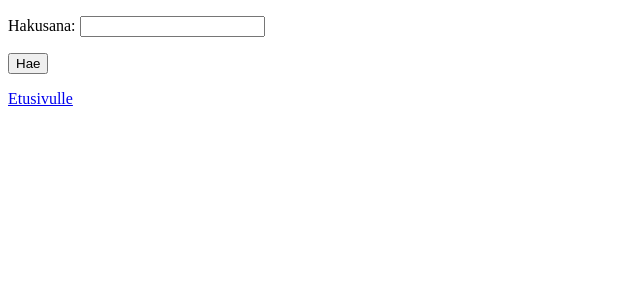
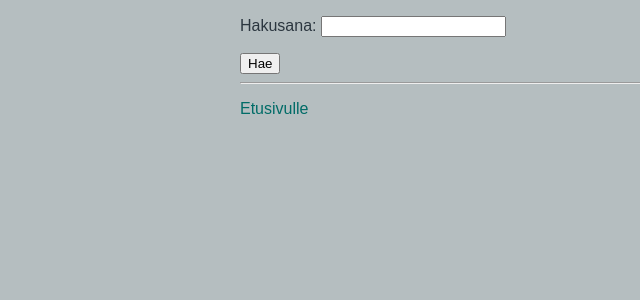
Before and after one commit to kjh/musiikkikirjasto, a Flask app: page /search in a window 1280 px wide. Shown: the top 300 px of the page, without its empty margins (0-640 px from the left). Run offline with Flask 3, Linux system fonts and the light colour scheme.

Commit message:
Added css styles

```diff
--- /dev/null
+++ b/static/main.css
@@ -0,0 +1,35 @@
+body {
+    margin: auto;
+    max-width: 50em;
+    font-family: sans-serif;
+    background-color: rgb(181, 190, 192);
+}
+
+h1 {
+    color: rgb(65, 65, 70);
+    font-size: 36px;
+}
+
+h2 {
+    color: rgb(65, 65, 70);
+    font-size: 30px;
+}
+
+h3 {
+    color: rgb(65, 65, 70);
+    font-size: 24px;
+}
+
+p {
+    color: rgb(43, 54, 63);
+    font-size: 16px;
+}
+
+a {
+    color: rgb(0, 108, 103);
+    text-decoration: none;
+}
+
+a:hover {
+    text-decoration: underline;
+}
--- a/templates/collection.html
+++ b/templates/collection.html
@@ -2,6 +2,7 @@
 <html>
 
 <head>
+  <link rel="stylesheet" href="/static/main.css">
   <title>{{ collection.title }} - {{ collection.username }} </title>
 </head>
 
--- a/templates/edit.html
+++ b/templates/edit.html
@@ -2,6 +2,7 @@
 <html>
 
 <head>
+  <link rel="stylesheet" href="/static/main.css">
   <title>Julkaisun muokkaus</title>
 </head>
 
--- a/templates/edit_collection.html
+++ b/templates/edit_collection.html
@@ -2,6 +2,7 @@
 <html>
 
 <head>
+    <link rel="stylesheet" href="/static/main.css">
     <title>{{ collection.title }} - {{ collection.username }} </title>
 </head>
 
--- a/templates/index.html
+++ b/templates/index.html
@@ -2,6 +2,7 @@
 <html>
 
 <head>
+  <link rel="stylesheet" href="/static/main.css">
   <title>Musiikkikirjasto</title>
 </head>
 
--- a/templates/login.html
+++ b/templates/login.html
@@ -2,6 +2,7 @@
 <html>
 
 <head>
+  <link rel="stylesheet" href="/static/main.css">
   <title>Kirjaudu sisään</title>
 </head>
 
--- a/templates/register.html
+++ b/templates/register.html
@@ -2,6 +2,7 @@
 <html>
 
 <head>
+  <link rel="stylesheet" href="/static/main.css">
   <title>Luo tunnus</title>
 </head>
 
@@ -23,6 +24,7 @@
     </p>
     <input type="submit" value="Luo tunnus" />
   </form>
+
   <hr />
   <p>
     <a href="/">Etusivulle</a>
--- a/templates/remove.html
+++ b/templates/remove.html
@@ -2,6 +2,7 @@
 <html>
 
 <head>
+  <link rel="stylesheet" href="/static/main.css">
   <title>Julkaisun poisto</title>
 </head>
 
--- a/templates/remove_tag.html
+++ b/templates/remove_tag.html
@@ -2,6 +2,7 @@
 <html>
 
 <head>
+  <link rel="stylesheet" href="/static/main.css">
   <title>Kokoelman tagin poisto</title>
 </head>
 
--- a/templates/search.html
+++ b/templates/search.html
@@ -2,6 +2,7 @@
 <html>
 
 <head>
+    <link rel="stylesheet" href="/static/main.css">
     <title>Hakutulokset</title>
 </head>
 
@@ -34,6 +35,8 @@
         {% endfor %}
     </ul>
     {% endif %}
+
+    <hr />
     <p>
         <a href="/">Etusivulle</a>
     </p>
--- a/templates/user.html
+++ b/templates/user.html
@@ -2,6 +2,7 @@
 <html>
 
 <head>
+  <link rel="stylesheet" href="/static/main.css">
   <title>Käyttäjä</title>
 </head>
 
```
